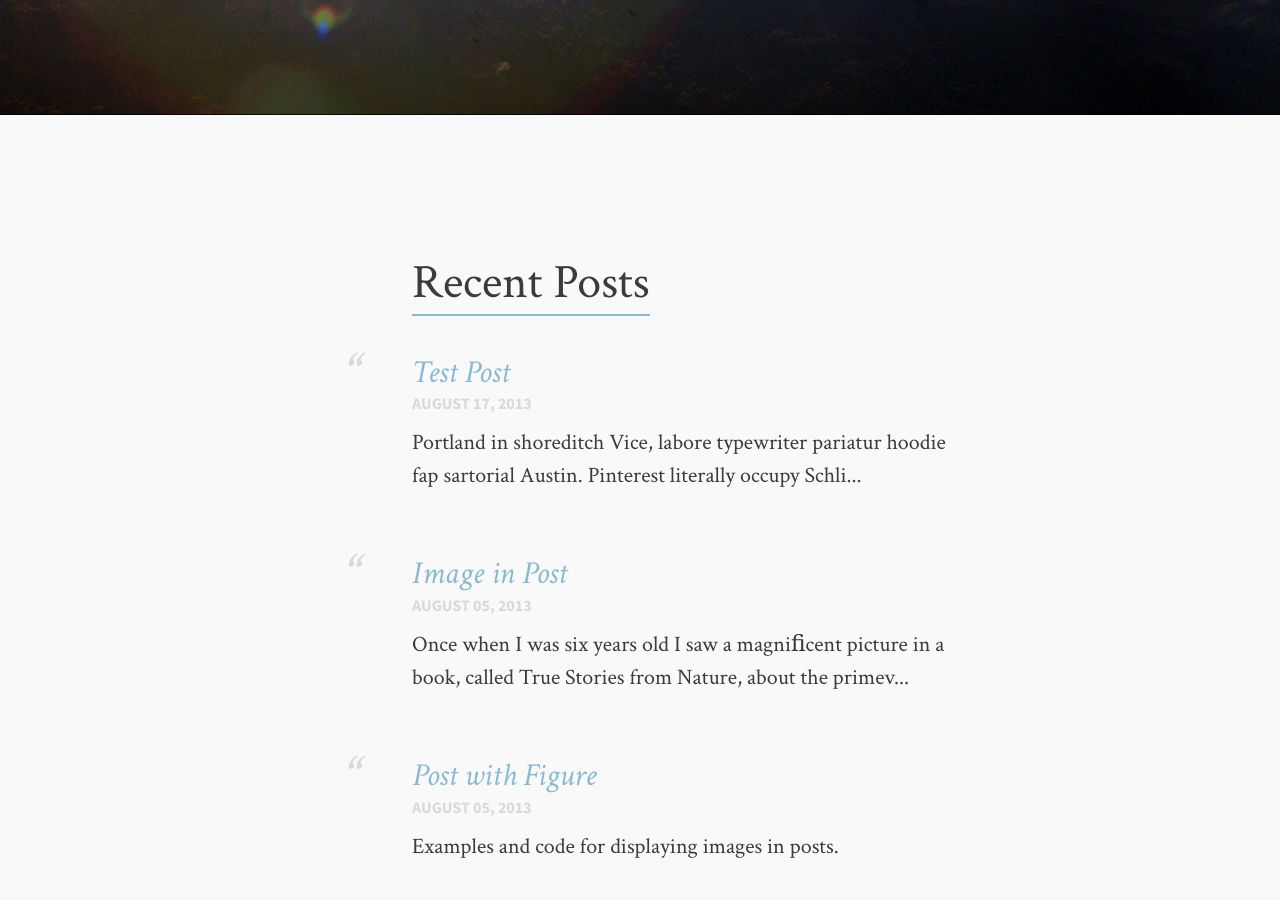
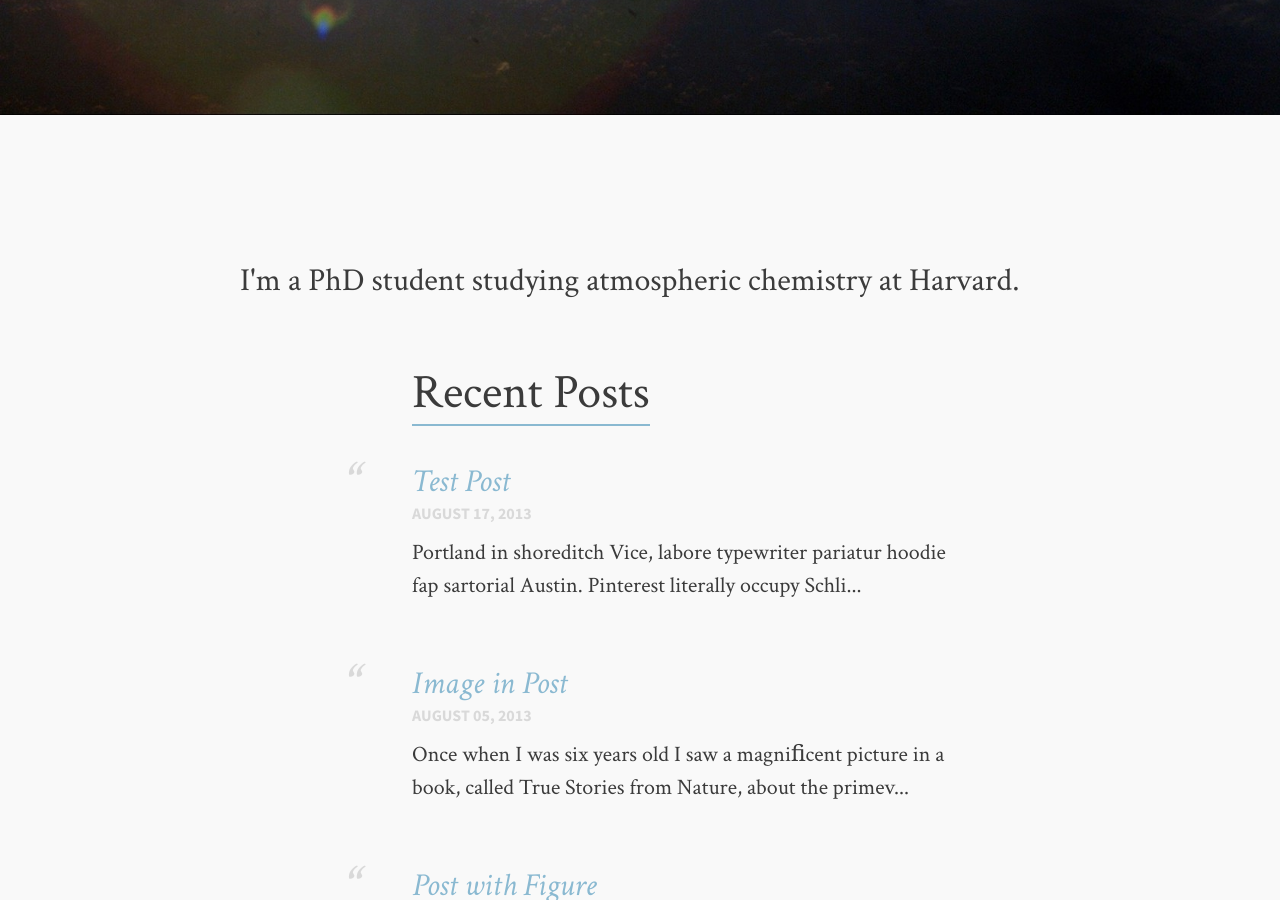
Before and after one commit to djvaron/djvaron.github.io, a Jekyll site: the page built from index.md, in a window 1280 px wide and 900 px high, scrolled down 685 px. Built offline with Jekyll 4.4.1, drawn with Linux system fonts in a browser that asks for light colours.

Commit message:
Update home.html

```diff
--- a/_layouts/home.html
+++ b/_layouts/home.html
@@ -12,6 +12,9 @@
     <div id='bump'>
         <section class="article archive">
           <article class="archive-wrap">
+                <p class="intro">I'm a PhD student studying atmospheric chemistry at Harvard. </p>
+                <br>
+                <br>
               <ol class="post-list">
                  <lh><h2><span class="bb">{{ page.title }}</span></h2></lh>
                   {% for post in site.posts %}
```
